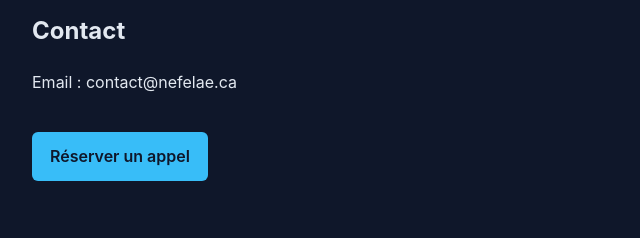
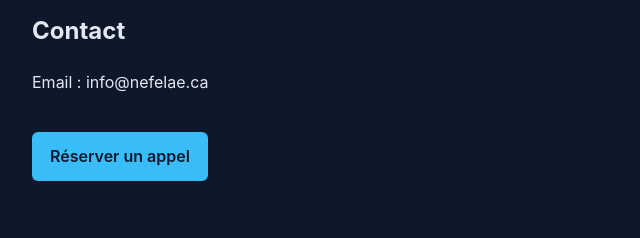
Before and after one commit to nefelae/nefelae.ca, a plain HTML site: page index.html in a window 1280 px wide. Shown: the part 1461-1699 px from the top of the page, 108-748 px from the left. Drawn offline with Linux system fonts and the light colour scheme.

Commit message:
Update index.html

```diff
--- a/index.html
+++ b/index.html
@@ -173,7 +173,7 @@ infrastructure decisions and maintain stability.
 
 <h2>Contact</h2>
 
-<p>Email : contact@nefelae.ca</p>
+<p>Email : info@nefelae.ca</p>
 
 <a class="cta" href="https://calendly.com/YOUR-LINK">
 Réserver un appel
```
